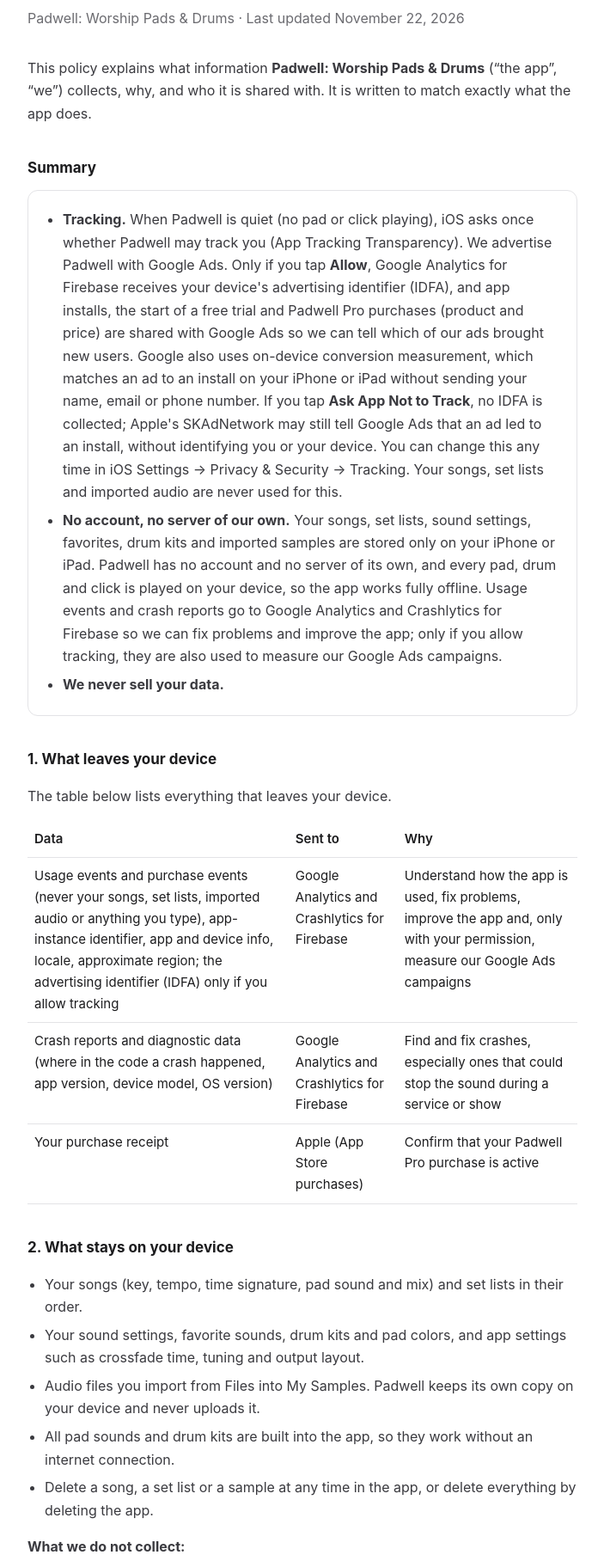
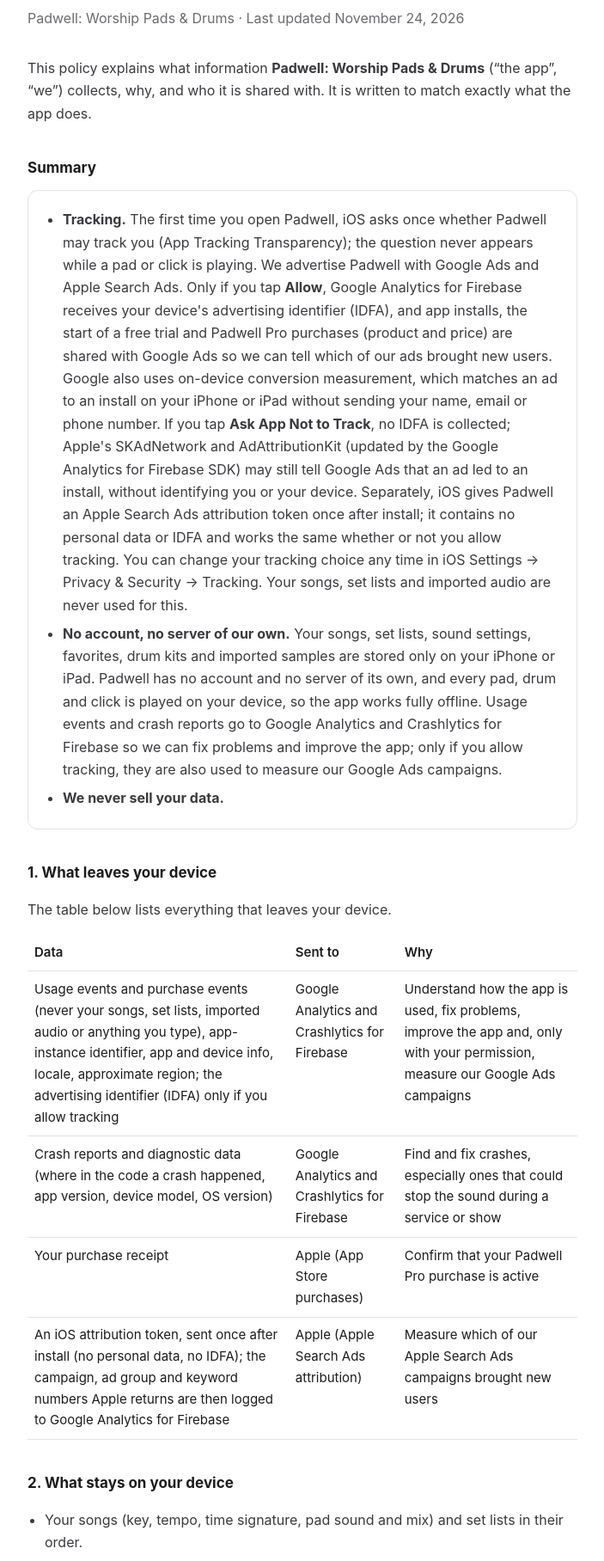
Before and after one commit to sourcegitsmile/sourcegitsmile.github.io, a plain HTML site: page padwell/privacy/index.html in a window 1280 px wide. Shown: the part 84-1900 px from the top of the page at 86% size, without its empty margins (288-991 px from the left). Drawn offline with Linux system fonts and the light colour scheme.

Commit message:
padwell: Apple Search Ads attribution (AdServices), ATT on first open (dec_0026), last_updated 2026-11-24

```diff
--- a/padwell/privacy/index.html
+++ b/padwell/privacy/index.html
@@ -43,11 +43,11 @@
 <body>
 <main>
   <h1>Privacy Policy</h1>
-  <p class="sub">Padwell: Worship Pads &amp; Drums · Last updated November 22, 2026</p>
+  <p class="sub">Padwell: Worship Pads &amp; Drums · Last updated November 24, 2026</p>
   <p>This policy explains what information <strong>Padwell: Worship Pads &amp; Drums</strong> (“the app”, “we”) collects, why, and who it is shared with. It is written to match exactly what the app does.</p>
 <h2>Summary</h2>
 <div class="box"><ul>
-  <li><strong>Tracking.</strong> When Padwell is quiet (no pad or click playing), iOS asks once whether Padwell may track you (App Tracking Transparency). We advertise Padwell with Google Ads. Only if you tap <strong>Allow</strong>, Google Analytics for Firebase receives your device&#x27;s advertising identifier (IDFA), and app installs, the start of a free trial and Padwell Pro purchases (product and price) are shared with Google Ads so we can tell which of our ads brought new users. Google also uses on-device conversion measurement, which matches an ad to an install on your iPhone or iPad without sending your name, email or phone number. If you tap <strong>Ask App Not to Track</strong>, no IDFA is collected; Apple&#x27;s SKAdNetwork may still tell Google Ads that an ad led to an install, without identifying you or your device. You can change this any time in iOS Settings → Privacy &amp; Security → Tracking. Your songs, set lists and imported audio are never used for this.</li>
+  <li><strong>Tracking.</strong> The first time you open Padwell, iOS asks once whether Padwell may track you (App Tracking Transparency); the question never appears while a pad or click is playing. We advertise Padwell with Google Ads and Apple Search Ads. Only if you tap <strong>Allow</strong>, Google Analytics for Firebase receives your device&#x27;s advertising identifier (IDFA), and app installs, the start of a free trial and Padwell Pro purchases (product and price) are shared with Google Ads so we can tell which of our ads brought new users. Google also uses on-device conversion measurement, which matches an ad to an install on your iPhone or iPad without sending your name, email or phone number. If you tap <strong>Ask App Not to Track</strong>, no IDFA is collected; Apple&#x27;s SKAdNetwork and AdAttributionKit (updated by the Google Analytics for Firebase SDK) may still tell Google Ads that an ad led to an install, without identifying you or your device. Separately, iOS gives Padwell an Apple Search Ads attribution token once after install; it contains no personal data or IDFA and works the same whether or not you allow tracking. You can change your tracking choice any time in iOS Settings → Privacy &amp; Security → Tracking. Your songs, set lists and imported audio are never used for this.</li>
   <li><strong>No account, no server of our own.</strong> Your songs, set lists, sound settings, favorites, drum kits and imported samples are stored only on your iPhone or iPad. Padwell has no account and no server of its own, and every pad, drum and click is played on your device, so the app works fully offline. Usage events and crash reports go to Google Analytics and Crashlytics for Firebase so we can fix problems and improve the app; only if you allow tracking, they are also used to measure our Google Ads campaigns.</li>
   <li><strong>We never sell your data.</strong></li>
 </ul></div>
@@ -58,6 +58,7 @@
 <tr><td>Usage events and purchase events (never your songs, set lists, imported audio or anything you type), app-instance identifier, app and device info, locale, approximate region; the advertising identifier (IDFA) only if you allow tracking</td><td>Google Analytics and Crashlytics for Firebase</td><td>Understand how the app is used, fix problems, improve the app and, only with your permission, measure our Google Ads campaigns</td></tr>
 <tr><td>Crash reports and diagnostic data (where in the code a crash happened, app version, device model, OS version)</td><td>Google Analytics and Crashlytics for Firebase</td><td>Find and fix crashes, especially ones that could stop the sound during a service or show</td></tr>
 <tr><td>Your purchase receipt</td><td>Apple (App Store purchases)</td><td>Confirm that your Padwell Pro purchase is active</td></tr>
+<tr><td>An iOS attribution token, sent once after install (no personal data, no IDFA); the campaign, ad group and keyword numbers Apple returns are then logged to Google Analytics for Firebase</td><td>Apple (Apple Search Ads attribution)</td><td>Measure which of our Apple Search Ads campaigns brought new users</td></tr>
 </tbody></table>
 
 <h2>2. What stays on your device</h2>
@@ -89,6 +90,7 @@
 <ul>
   <li><strong>Apple (App Store purchases)</strong> — Processes the Padwell Pro subscription or lifetime purchase and verifies that it is active. Receives: your purchase receipt, handled by Apple (we never see your payment details, Apple Account or name). Their privacy policy: <a href="https://www.apple.com/legal/privacy/" rel="noopener">www.apple.com/legal/privacy</a></li>
   <li><strong>Google Analytics and Crashlytics for Firebase</strong> — Measures how the app is used (for example whether a pad was started, a set list was performed or the upgrade screen was opened) and collects crash reports, so we can fix problems and improve the app, and — only if you allow tracking — measures whether our Google Ads campaigns led to the app being installed or used, using Google&#x27;s on-device measurement. Receives: a small set of usage events and their settings (never your songs, set lists, imported audio or anything you type), crash reports and diagnostic data (the code location of a crash, app version, device model, OS version, free memory), an app-instance identifier, locale, approximate region derived from your IP address, and purchase events (product and result); if you allow tracking in the App Tracking Transparency prompt, your advertising identifier (IDFA). Their privacy policy: <a href="https://firebase.google.com/support/privacy" rel="noopener">firebase.google.com/support/privacy</a></li>
+  <li><strong>Apple (Apple Search Ads attribution)</strong> — Tells us whether an install came from one of our Apple Search Ads campaigns. Receives: an attribution token generated by iOS on your device, sent once after install; it contains no name, email, phone number or advertising identifier (IDFA). Apple returns campaign, ad group and keyword numbers only if the install came from Apple Search Ads. Their privacy policy: <a href="https://www.apple.com/legal/privacy/" rel="noopener">www.apple.com/legal/privacy</a></li>
   <li><strong>Legal requirements</strong> — we may disclose information if required by law, or as part of a merger, acquisition or sale of assets.</li>
 </ul>
 
@@ -110,7 +112,7 @@
 <p>For any other request, email <a href="mailto:hoangdovan.bravo@gmail.com">hoangdovan.bravo@gmail.com</a>. We will respond within 30 days.</p>
 
 <h2>8. Tracking</h2>
-<p>When Padwell is quiet (no pad or click playing), iOS asks once whether Padwell may track you (App Tracking Transparency). We advertise Padwell with Google Ads. Only if you tap <strong>Allow</strong>, Google Analytics for Firebase receives your device&#x27;s advertising identifier (IDFA), and app installs, the start of a free trial and Padwell Pro purchases (product and price) are shared with Google Ads so we can tell which of our ads brought new users. Google also uses on-device conversion measurement, which matches an ad to an install on your iPhone or iPad without sending your name, email or phone number. If you tap <strong>Ask App Not to Track</strong>, no IDFA is collected; Apple&#x27;s SKAdNetwork may still tell Google Ads that an ad led to an install, without identifying you or your device. You can change this any time in iOS Settings → Privacy &amp; Security → Tracking. Your songs, set lists and imported audio are never used for this.</p>
+<p>The first time you open Padwell, iOS asks once whether Padwell may track you (App Tracking Transparency); the question never appears while a pad or click is playing. We advertise Padwell with Google Ads and Apple Search Ads. Only if you tap <strong>Allow</strong>, Google Analytics for Firebase receives your device&#x27;s advertising identifier (IDFA), and app installs, the start of a free trial and Padwell Pro purchases (product and price) are shared with Google Ads so we can tell which of our ads brought new users. Google also uses on-device conversion measurement, which matches an ad to an install on your iPhone or iPad without sending your name, email or phone number. If you tap <strong>Ask App Not to Track</strong>, no IDFA is collected; Apple&#x27;s SKAdNetwork and AdAttributionKit (updated by the Google Analytics for Firebase SDK) may still tell Google Ads that an ad led to an install, without identifying you or your device. Separately, iOS gives Padwell an Apple Search Ads attribution token once after install; it contains no personal data or IDFA and works the same whether or not you allow tracking. You can change your tracking choice any time in iOS Settings → Privacy &amp; Security → Tracking. Your songs, set lists and imported audio are never used for this.</p>
 
 <h2>9. Children</h2>
 <p>The app is not directed at children under 13, and we do not knowingly collect personal information from them. If you believe a child has provided us personal information, contact us and we will delete it.</p>
```
Also changed, not shown: _src/apps/padwell.json (+13 -2 lines).
